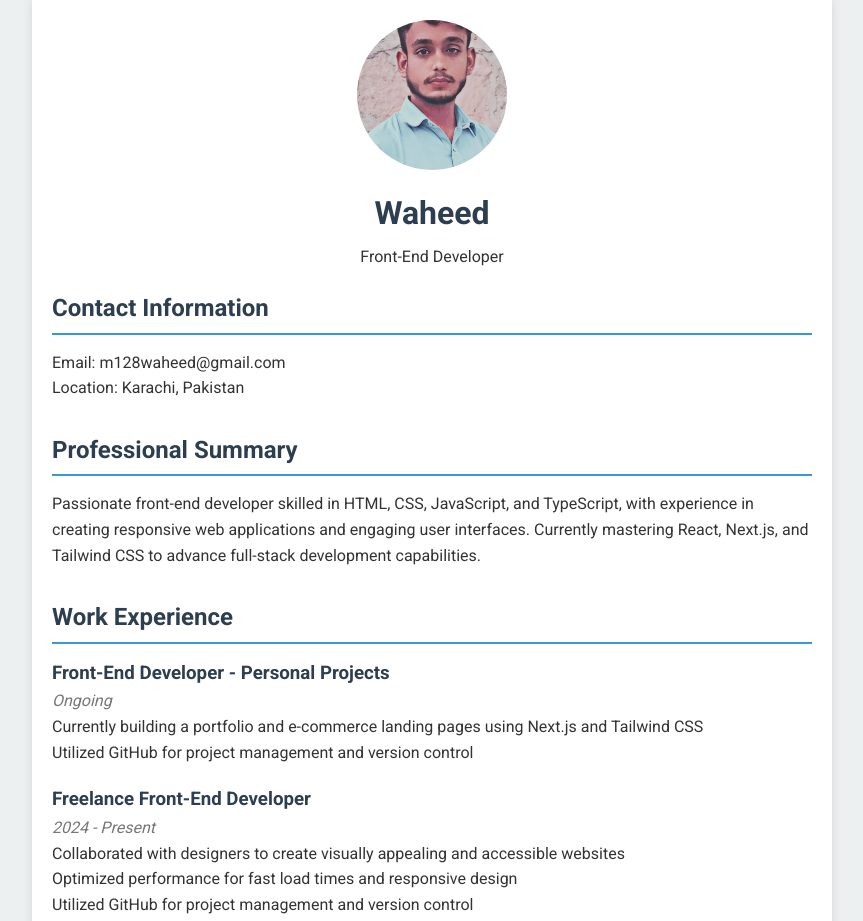
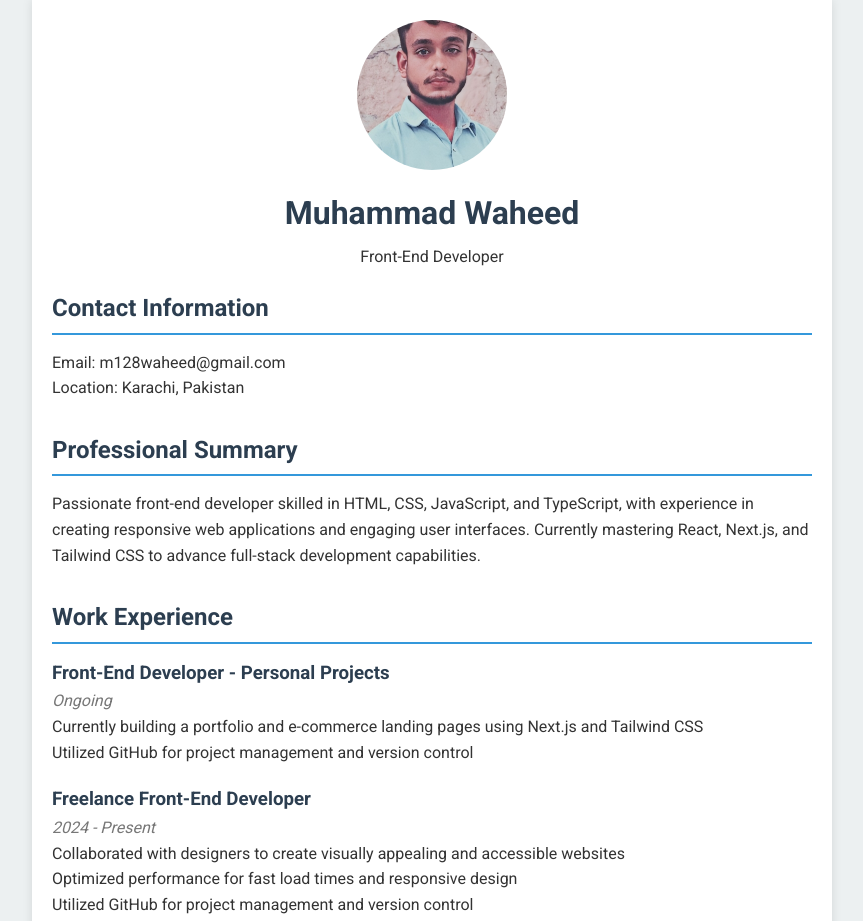
Before and after one commit to muhammadwaheedairi/HACKATHON, a plain HTML site: page Milestone 1/index.html in a window 1280 px wide. Shown: the top 921 px of the page, without its empty margins (208-1071 px from the left). Drawn offline with Linux system fonts and the light colour scheme.

Commit message:
Update index.html

```diff
--- a/Milestone 1/index.html
+++ b/Milestone 1/index.html
@@ -10,7 +10,7 @@
     <div class="container">
         <header>
             <img src="./image/waheed.jpg" alt="Waheed" class="profile-picture">
-            <h1>Waheed</h1>
+            <h1>Muhammad Waheed</h1>
             <p>Front-End Developer</p>
         </header>
 
```
